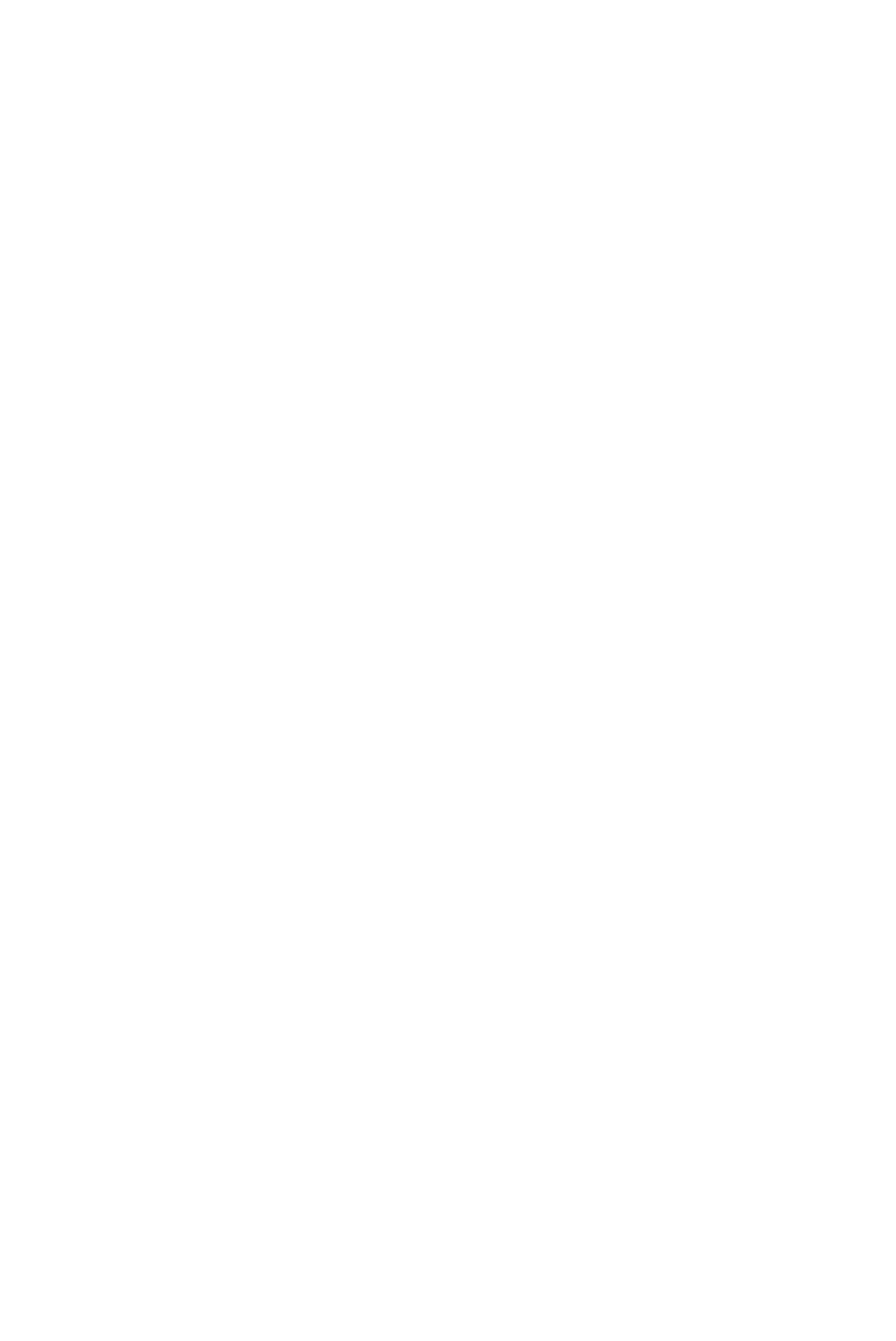
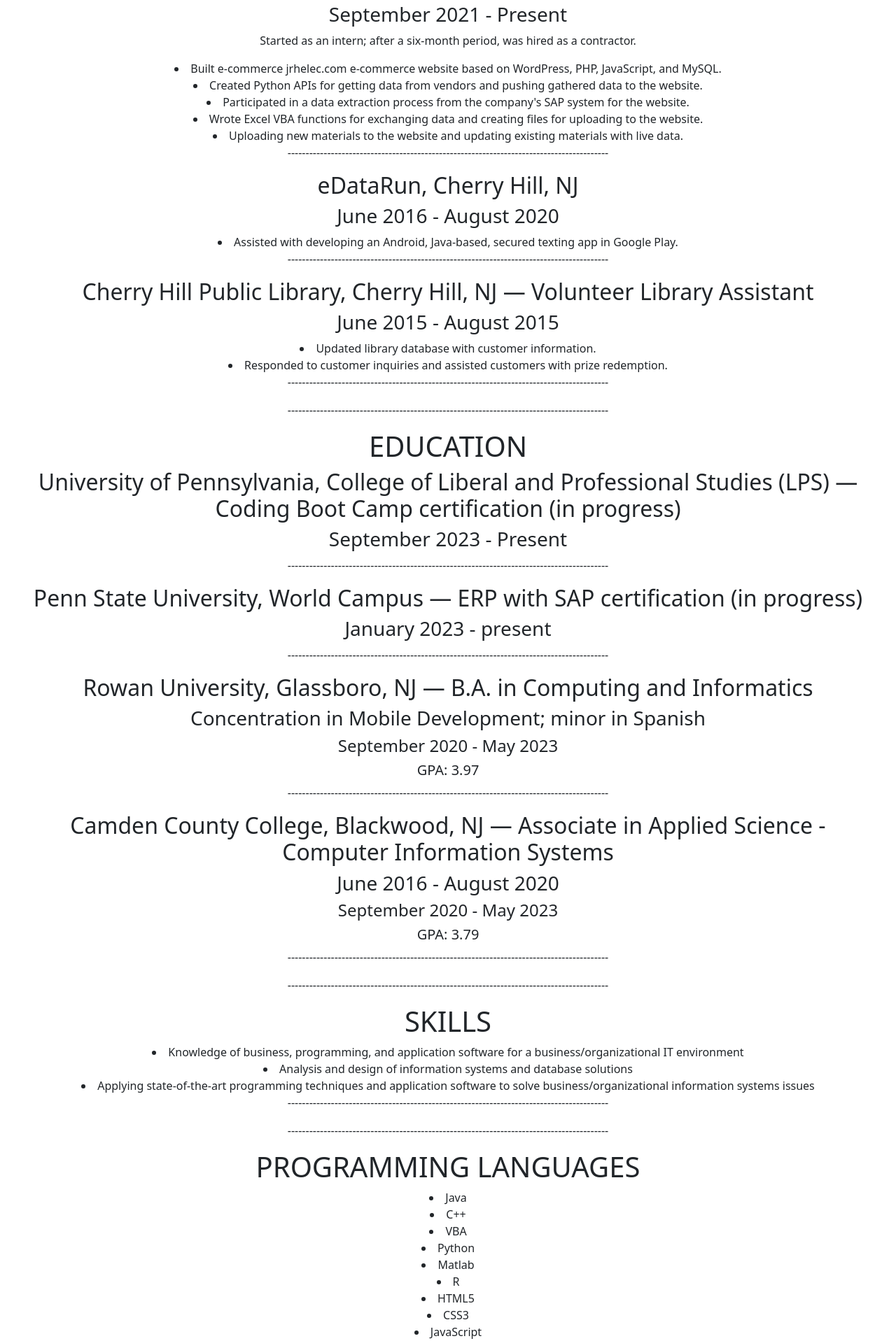
Before and after one commit to aegerev/my-portfolio, a React (Vite) app: page /CurriculumVitae in a window 1280 px wide. Shown: the part 880-2797 px from the top of the page at 70% size. Before the commit the page ends 800 px from the top, so only its background shows below. Built offline with nearby package versions, Linux system fonts and the light colour scheme.

Commit message:
Updated Resume

```diff
--- a/src/pages/resume.jsx
+++ b/src/pages/resume.jsx
@@ -1,11 +1,99 @@
+import ProfilePic from '../assets/images/profilepic.jpg';
 
 function currVitae() {
-
     return (
         <>
-        <h1> Resume </h1>
-        <p> SKILLS</p>
+        <div>
+        <img className='avatar' src={ProfilePic} width = '50%' height = '100%'/>
+        <h1> Alexander Egerev </h1>
+        <p> Computing and Informatics Specialist</p>
+        </div>
+
+        <div classname = 'experience'>
+        <h1> EXPERIENCE </h1>
+        <h2> JRH Electronics, Swedesboro, NJ — IT Contractor </h2>
+        <h3>September 2021 - Present</h3>
+        <p> Started as an intern; after a six-month period, was hired as a contractor.</p>
+            <li>Built e-commerce jrhelec.com e-commerce website based on WordPress, PHP, JavaScript, and
+                MySQL. </li>
+            <li>Created Python APIs for getting data from vendors and pushing gathered data to the website.</li>
+            <li>Participated in a data extraction process from the company's SAP system for the website.</li>
+            <li>Wrote Excel VBA functions for exchanging data and creating files for uploading to the website.</li>
+            <li> Uploading new materials to the website and updating existing materials with live data.</li>
+            <p>-----------------------------------------------------------------------------------------</p>
+        <h2> eDataRun, Cherry Hill, NJ </h2>
+        <h3>June 2016 - August 2020 </h3>
+            <li>Assisted with developing an Android, Java-based, secured texting app in Google Play. </li>
+            <p>-----------------------------------------------------------------------------------------</p>
+        <h2> Cherry Hill Public Library, Cherry Hill, NJ — Volunteer Library Assistant </h2>
+        <h3> June 2015 - August 2015 </h3>
+            <li>Updated library database with customer information. </li>
+            <li>Responded to customer inquiries and assisted customers with prize redemption.</li>
+            <p>-----------------------------------------------------------------------------------------</p>
+            <p>-----------------------------------------------------------------------------------------</p>
+        </div>
+
+        <div classname = 'education'>
+        <h1> EDUCATION </h1>
+        <h2> University of Pennsylvania, College of Liberal and Professional Studies (LPS) —
+            Coding Boot Camp certification (in progress) </h2>
+        <h3>September 2023 - Present</h3>
+            <p>-----------------------------------------------------------------------------------------</p>
+        <h2> Penn State University, World Campus — ERP with SAP certification (in progress) </h2>
+        <h3>January 2023 - present  </h3>
+            <p>-----------------------------------------------------------------------------------------</p>
+        <h2> Rowan University, Glassboro, NJ — B.A. in Computing and Informatics </h2>
+        <h3> Concentration in Mobile Development;  minor in Spanish </h3>
+        <h4> September 2020 - May 2023 </h4>
+        <h5> GPA: 3.97 </h5>
+            <p>-----------------------------------------------------------------------------------------</p>
+        <h2> Camden County College, Blackwood, NJ —
+             Associate in Applied Science - Computer Information Systems </h2>
+        <h3> June 2016 - August 2020 </h3>
+        <h4> September 2020 - May 2023 </h4>
+        <h5> GPA: 3.79 </h5>
+        <p>-----------------------------------------------------------------------------------------</p>
+        <p>-----------------------------------------------------------------------------------------</p>
+        </div>
+
+        <div classname = 'skills'>
+        <h1> SKILLS </h1>
+        <li> Knowledge of business, programming, and application software for a business/organizational IT
+             environment</li>
+        <li>Analysis and  design of information systems and database solutions </li>
+        <li>Applying state-of-the-art programming techniques and application software to solve
+            business/organizational information systems issues </li>
+        <p>-----------------------------------------------------------------------------------------</p>
+        <p>-----------------------------------------------------------------------------------------</p>
+        </div>
+
+        <div classname = 'programming-languages'>
+        <h1> PROGRAMMING LANGUAGES </h1>
+        <li> Java </li>
+        <li>C++ </li>
+        <li>VBA </li>
+        <li> Python </li>
+        <li> Matlab </li>
+        <li> R </li>
+        <li> HTML5 </li>
+        <li> CSS3 </li>
+        <li> JavaScript </li>
+        <li> jQuery </li>
+        <li> Command Line </li>
+        <li> API consumption </li>
+        <li> Node.js server code </li>
+        <li> MySQL </li>
+        <li> React </li>
+        <li> Github </li>
+        <li> Progressive Web Applications </li>
+        <p>-----------------------------------------------------------------------------------------</p>
+        <p>-----------------------------------------------------------------------------------------</p>
+        </div>
+
+        <a href = "https://github.com/upennbootcamp23/my-portfolio/blob/main/src/assets/Egerev_Alexander_Resume2023.docx.pdf">
+            VIEW FULL RESUME </a>
         </>
+
     )
 };
 
```
Also changed, not shown: src/assets/images/profilepic.jpg.
